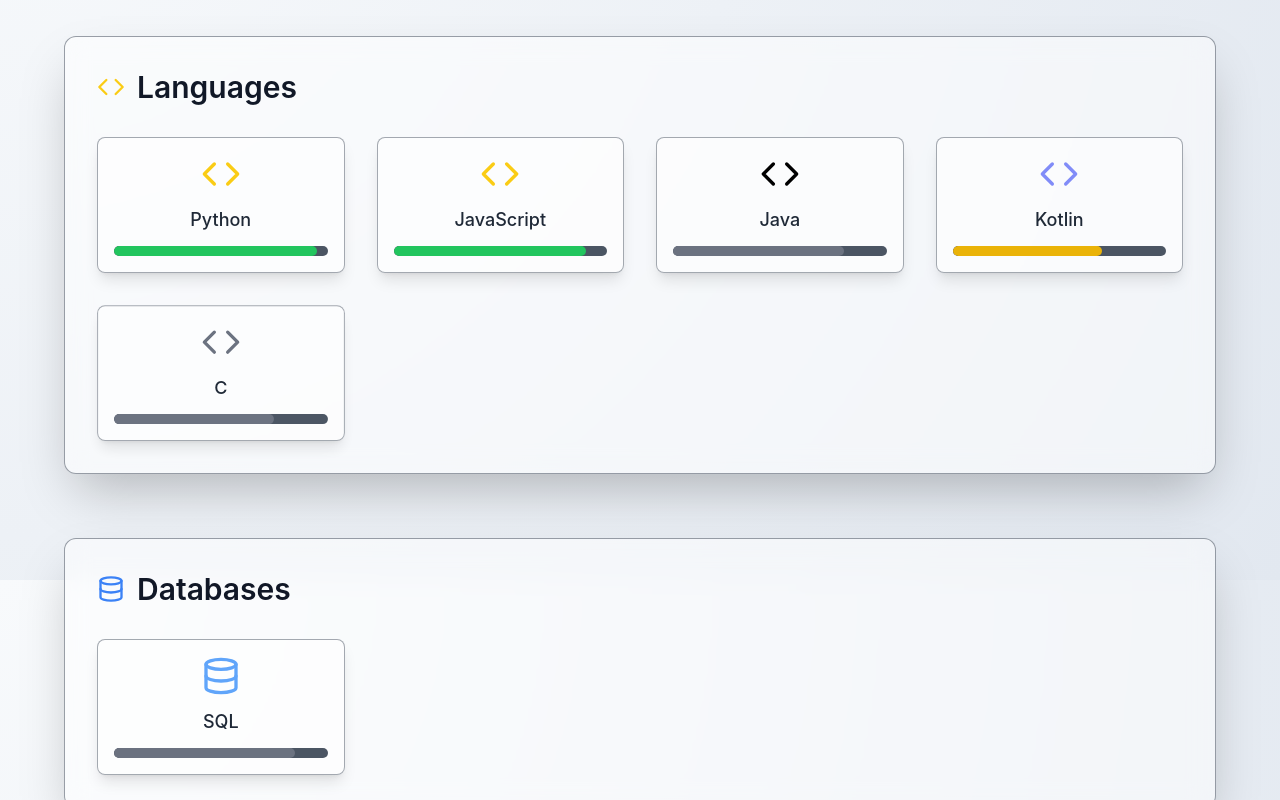
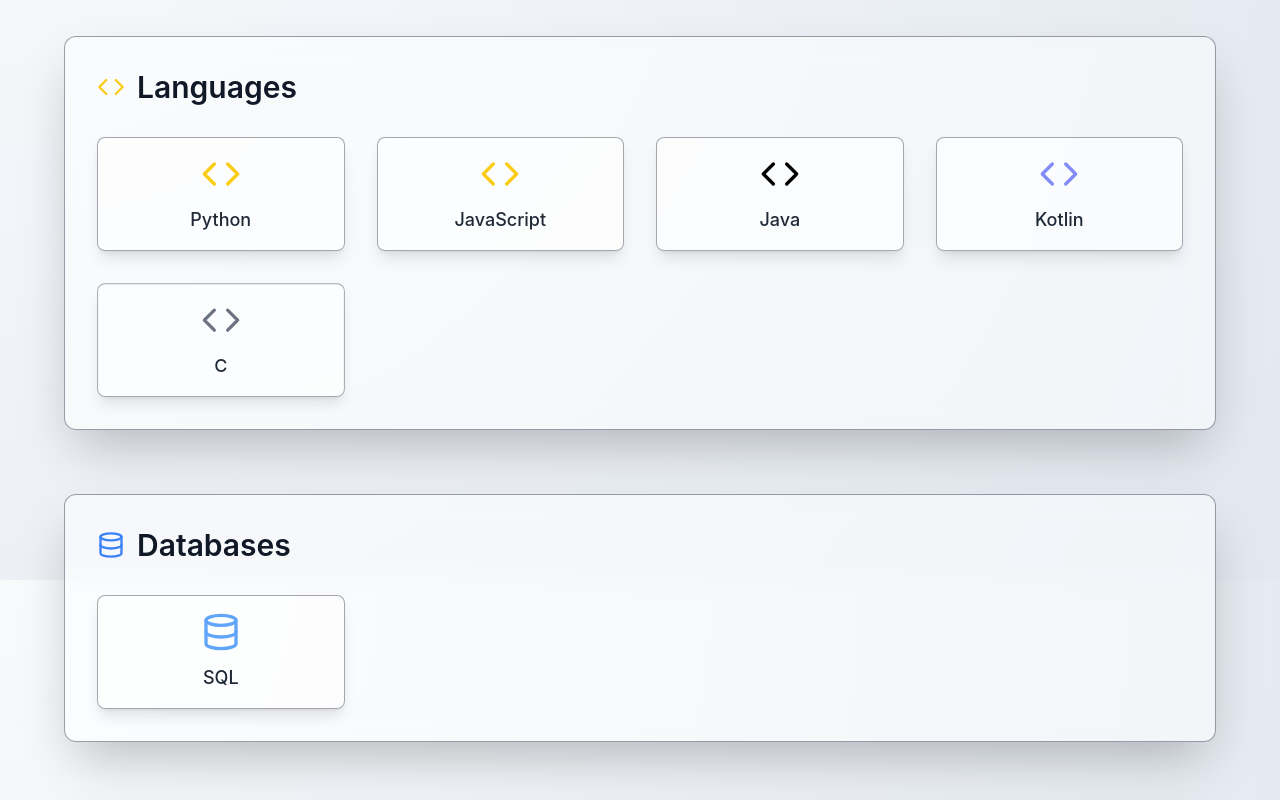
Before and after one commit to RohanMukka/portfolio, a React (Vite) app: page / in a window 1280 px wide. Shown: the part 3420-4220 px from the top of the page. Built offline with nearby package versions, Linux system fonts and the light colour scheme; a web font is replaced by a local one.

Commit message:
Remove skill proficiency bars

```diff
--- a/components/sections/Skills.tsx
+++ b/components/sections/Skills.tsx
@@ -33,12 +33,6 @@ const Skills: React.FC<SkillsProps> = ({ refProp, skills }) => {
     visible: { opacity: 1, y: 0, scale: 1, transition: { duration: 0.4, ease: "easeOut" } }
   };
 
-  const getProficiencyColor = (level: number): string => {
-    if (level >= 90) return "bg-green-500";
-    if (level >= 75) return "bg-gray-500";
-    if (level >= 60) return "bg-yellow-500";
-    return "bg-red-500";
-  };
 
   const categoryIcons: Record<string, React.ReactElement> = {
     "Languages": <Code size={28} className="mr-3 text-yellow-400" />,
@@ -95,17 +89,6 @@ const Skills: React.FC<SkillsProps> = ({ refProp, skills }) => {
                 >
                   {skill.icon && React.cloneElement(skill.icon, { size: 40, className: `mb-3 group-hover:scale-110 transition-transform duration-300 ${skill.icon.props.className || ''}` })}
                   <span className="text-md md:text-lg font-medium text-gray-800 dark:text-gray-200 group-hover:text-black dark:group-hover:text-gray-300 transition-colors duration-300 text-center">{skill.name}</span>
-                  {skill.proficiency && (
-                    <div className="w-full h-2.5 bg-gray-600 rounded-full mt-3 overflow-hidden">
-                      <motion.div
-                        className={`h-full rounded-full ${getProficiencyColor(skill.proficiency)}`}
-                        initial={{ width: 0 }}
-                        whileInView={{ width: `${skill.proficiency}%` }}
-                        viewport={{ once: true, amount: 0.8 }}
-                        transition={{ duration: 0.8, ease: "easeOut", delay: 0.2 + index * 0.05 }}
-                      />
-                    </div>
-                  )}
                 </motion.div>
               ))}
             </motion.div>
```
